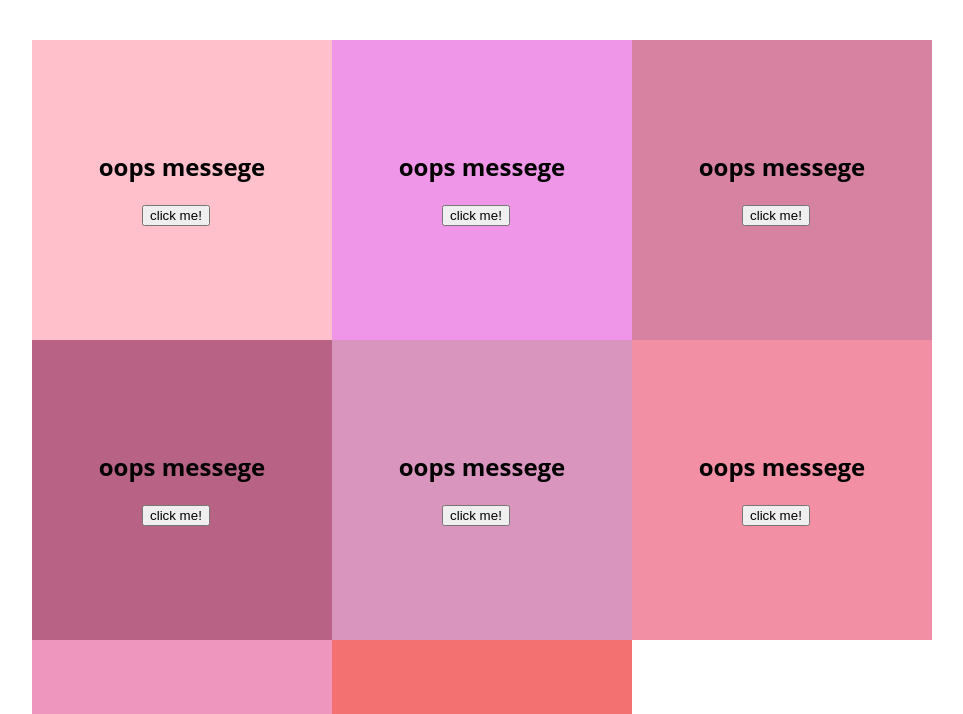
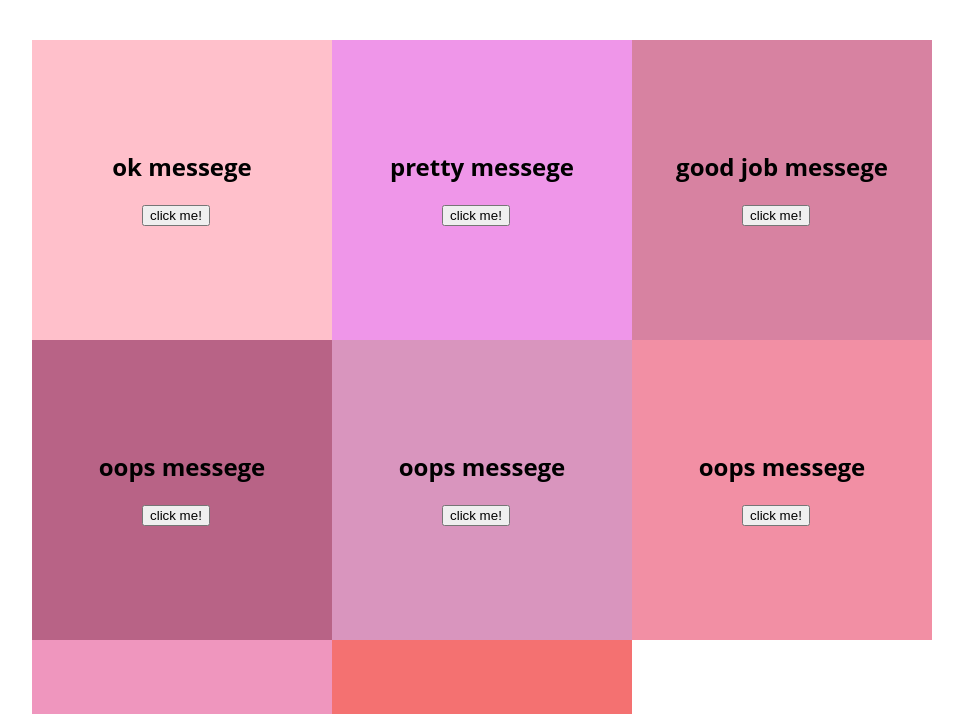
Before and after one commit to tathsaraniliyanage/SweetAlert, a plain HTML site: page index.html in a window 1280 px wide. Shown: the part 86-800 px from the top of the page, without its empty margins (38-1001 px from the left). Drawn offline with nearby package versions, Linux system fonts and the light colour scheme.

Commit message:
html page updated

```diff
--- a/index.html
+++ b/index.html
@@ -61,15 +61,15 @@
 
     <div class="container">
         <div class="box" style="background-color: pink;">
-            <h2>oops messege</h2>
+            <h2>ok messege</h2>
             <button onclick="showAlert()">click me!</button>
         </div>
         <div class="box" style="background-color: rgb(239, 150, 233);">
-            <h2>oops messege</h2>
+            <h2>pretty messege</h2>
             <button onclick="showAlert2()">click me!</button>
         </div>
         <div class="box" style="background-color: rgb(215, 130, 161);">
-            <h2>oops messege</h2>
+            <h2>good job messege</h2>
             <button onclick="showAlert3()">click me!</button>
         </div>
         <div class="box" style="background-color: rgb(184, 99, 134);">
```
